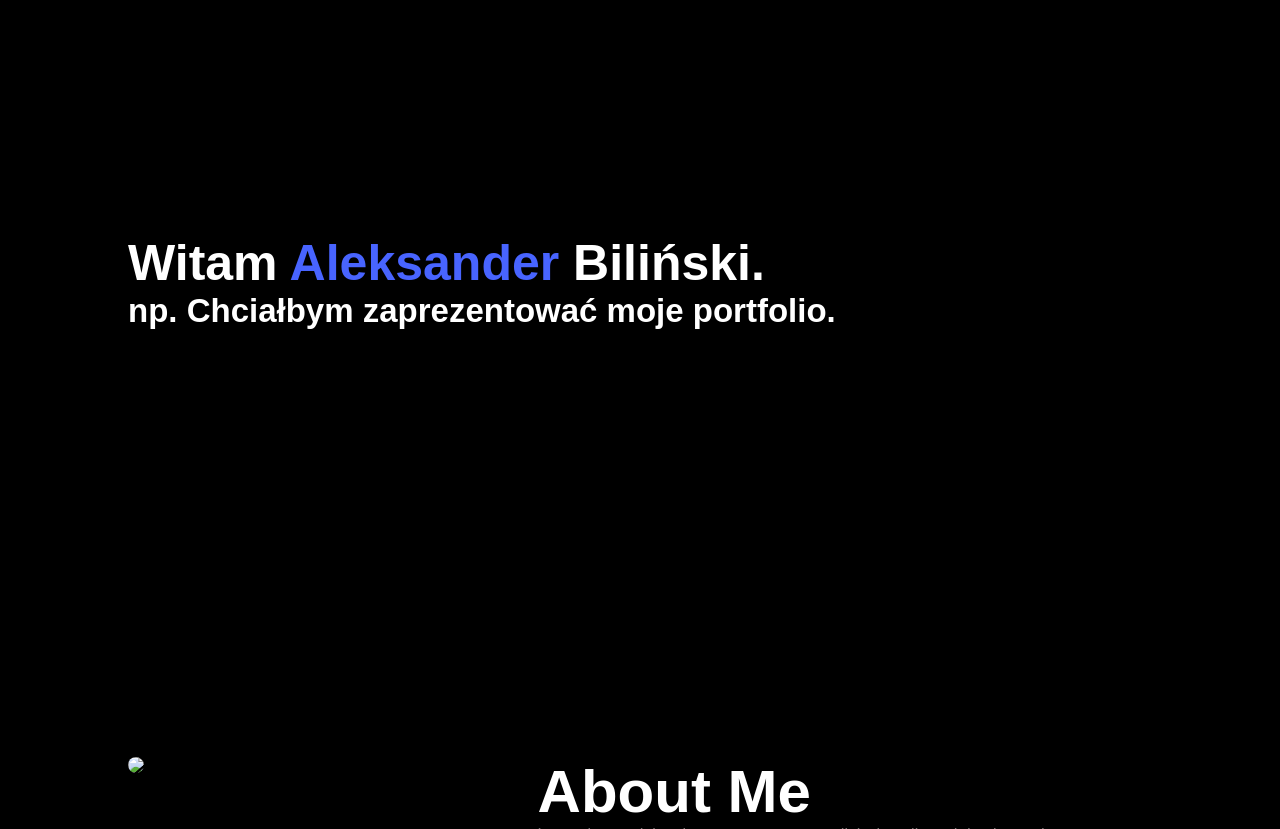
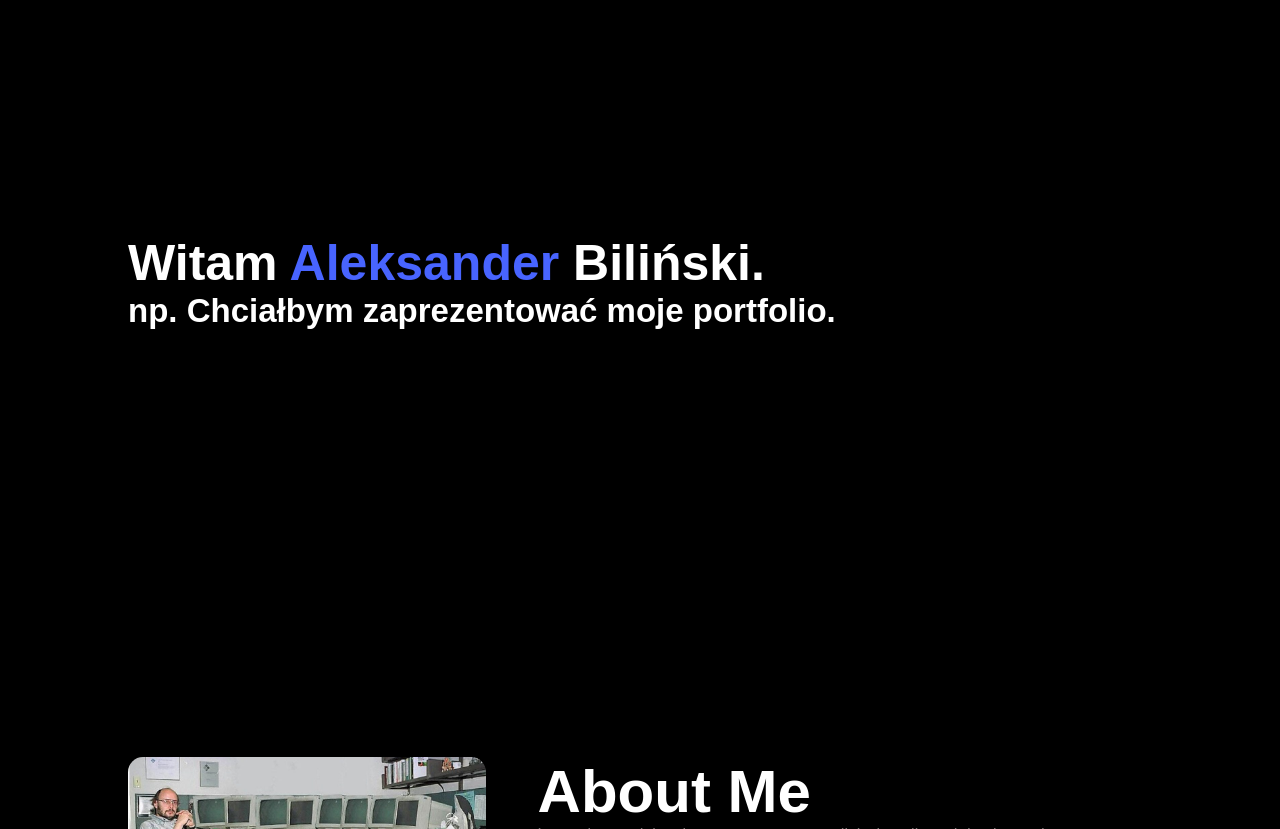
Before and after one commit to AleksanderBilinski/AB_MyWeb_3, a plain HTML site: page index.html in a window 1280 px wide. Shown: the part 123-952 px from the top of the page. Drawn offline with Linux system fonts and the light colour scheme.

Commit message:
Update index.html

```diff
--- a/index.html
+++ b/index.html
@@ -38,7 +38,7 @@
     <div class="container">
         <div class="row">
             <div class="about-col-1">
-                <img src="images/1_Lifm92oXamrKf4_9Ry4yQA.jpg"><!--miejsce na zdjęcie biznesowe-->
+                <img src="1_Lifm92oXamrKf4_9Ry4yQA.jpg"><!--miejsce na zdjęcie biznesowe-->
             </div>
             <div class="about-col-2">
                 <h1 class="sub-title">About Me</h1>
```
